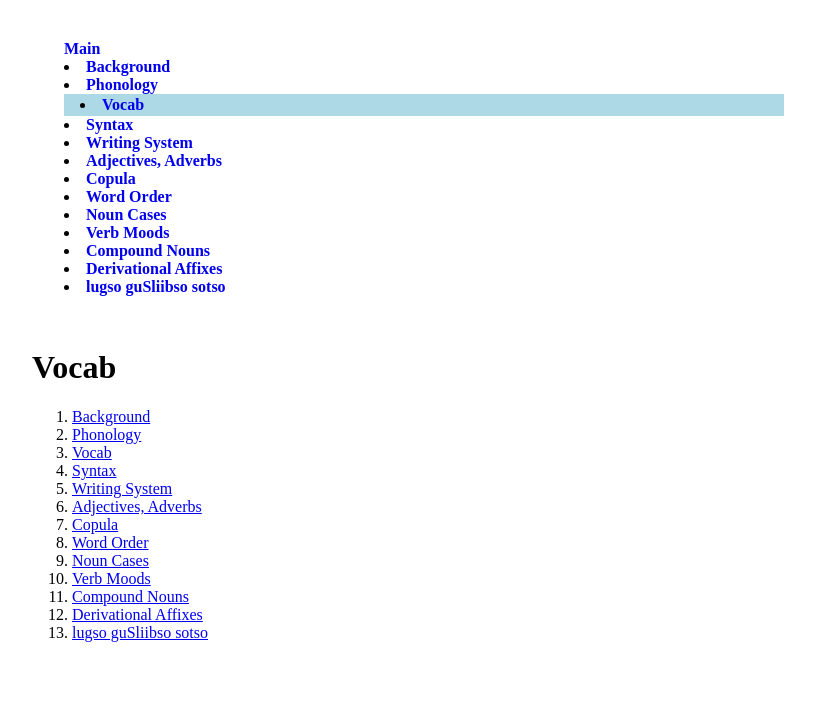
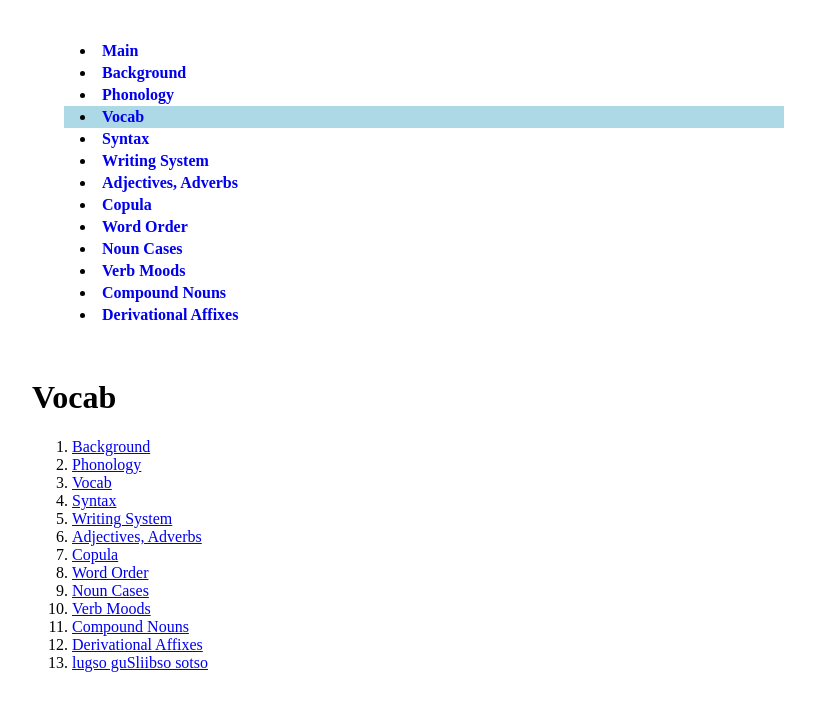
Before and after one commit to 0x70b1a5/lugso, a Jekyll site: the page built from 020_vocab.md, in a window 1280 px wide. Shown: the top 711 px of the page, without its empty margins (216-1031 px from the left). Built offline with Jekyll 4.4.1, drawn with Linux system fonts in a browser that asks for light colours.

Commit message:
more nav css

```diff
--- a/_layouts/default.html
+++ b/_layouts/default.html
@@ -7,13 +7,17 @@
   </head>
   <body>
     <nav>
-      <a href="/lugso/README.html">Main</a>
+      <li>
+        <a href="/lugso/README.html">Main</a>
+      </li>
       {% for node in site.pages %}
-            {% if page.url == node.url and page.hide != true %}
+        {% if node.hide != true %}
+            {% if page.url == node.url %}
               <li class="active"><a href="{{ node.url | relative_url }}" class="active">{{node.title}}</a></li>
             {% else %}
               <li><a href="{{ node.url | relative_url }}">{{node.title}}</a></li>
             {% endif %}
+          {% endif %}
       {% endfor %}
     </nav>
     <h1>{{ page.title }}</h1>
--- a/assets/style.css
+++ b/assets/style.css
@@ -16,7 +16,10 @@ nav a:visited {
     color:blue;
 }
 
+nav li {
+    padding: 2px 1em;
+}
+
 nav li.active {
     background: lightblue;
-    padding: 2px 1em;
 }
```
